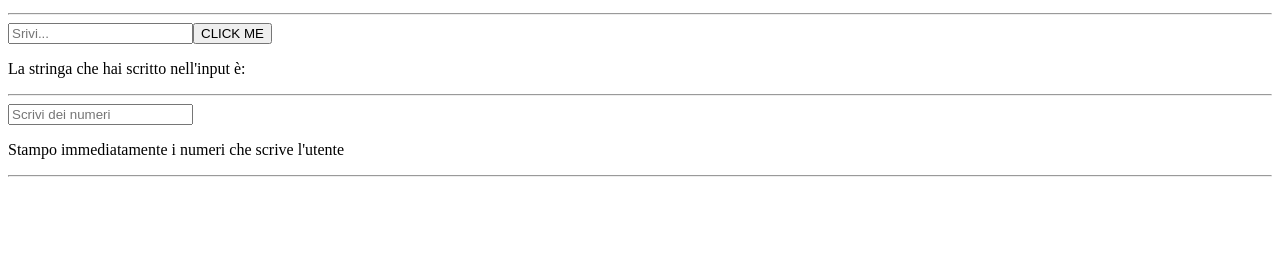
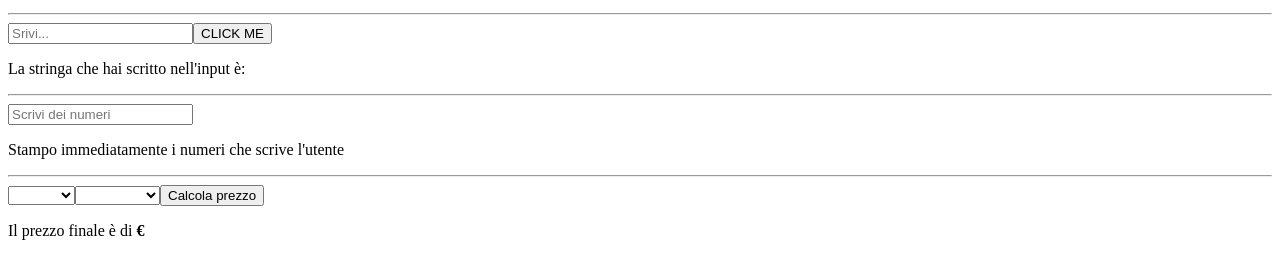
Before and after one commit to rachelpatrocinio/vue-hello, a plain HTML site: page index.html in a window 1280 px wide. Shown: the part 101-380 px from the top of the page. Drawn offline with nearby package versions, Linux system fonts and the light colour scheme.

Commit message:
Added: calculatePrice() function to calculate price of ticket

```diff
--- a/index.html
+++ b/index.html
@@ -25,6 +25,21 @@
         <p>Stampo immediatamente i numeri che scrive l'utente <strong>{{ inputNumberValue }}</strong></p>
 
         <hr>
+
+        <select v-model="destination">
+            <option value="0">Roma</option>
+            <option value="1">Milano</option>
+            <option value="2">Firenze</option>
+        </select>
+
+        <select v-model="discount">
+            <option value="0">Standard</option>
+            <option value="1">Minorenne</option>
+            <option value="2">Over 65</option>
+        </select>
+
+        <button @click="calculatePrice">Calcola prezzo</button>
+        <p>Il prezzo finale è di <strong> {{ finalPrice }} €</strong></p>
     </div>
 
     <script src="./js/app.js"></script>
--- a/js/app.js
+++ b/js/app.js
@@ -8,7 +8,10 @@ createApp({
             //inputValue: 'ciao', // qui ho inserito il value nell'input
             inputValue: '',
             printedValue: '',
-            inputNumberValue: ''
+            inputNumberValue: '',
+            destination: '',
+            discount: '',
+            finalPrice: ''
         }
     },
     methods: {
@@ -16,6 +19,35 @@ createApp({
             console.log("click del button");
             this.printedValue = this.inputValue;
             this.inputValue = '';
+        },
+        calculatePrice(){
+            let km0 = 524;
+            let km1 = 275;
+            let km2 = 335;
+            let price;
+            let discount;
+            console.log('Calcolo Prezzo');
+            if(this.destination === '0'){
+                price = km0 * 0.21;
+            } else if (this.destination === '1'){
+                price = km1 * 0.21;
+            } else if (this.destination === '2'){
+                price = km2 * 0.21;
+            }
+
+            if(this.discount === '0'){
+                discount = 0;
+            }else if(this.discount === '1'){
+                discount = price * 0.2;
+            } else if(this.discount === '2'){
+                discount = price * 0.4;
+            }
+
+            const finalPrice = price - discount;
+            this.finalPrice = finalPrice.toFixed(2);
+
+            this.destination = '';
+            this.discount = '';
         }
     }
 }).mount('#app');
```
